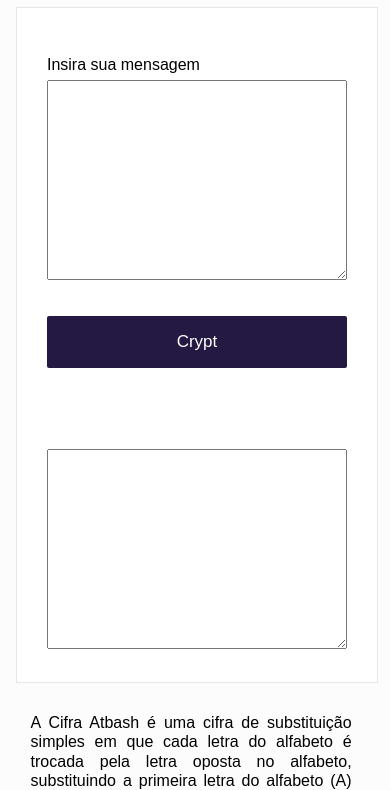
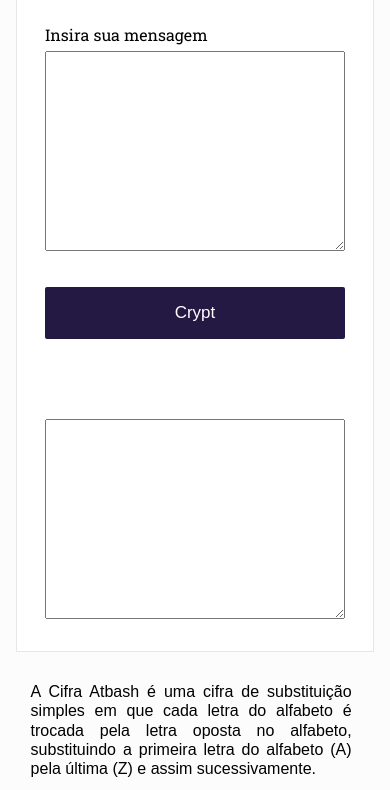
Before and after one commit to williamcouto/atbash-cipher, a plain HTML site: page index.html in a window 390 px wide. Shown: the part 112-902 px from the top of the page. Drawn offline with Linux system fonts and the light colour scheme.

Commit message:
Update CSS

```diff
--- a/style.css
+++ b/style.css
@@ -8,7 +8,7 @@
 h1{
     font-family: 'Roboto Slab', Arial, Helvetica, sans-serif;
     text-align: left;
-    margin: 43px 0px 0px 4%;
+    margin: 12px 0px 0px 4%;
     font-size: 30pt;
     padding-left: 20px;
     border-left: 7px solid #231942;
@@ -77,7 +77,7 @@ input[type="button"]{
 }
 
 label{
-    font-family: '', Arial, Helvetica, sans-serif;
+    font-family: 'Roboto Slab', Arial, Helvetica, sans-serif;
 }
 
 footer{
@@ -100,7 +100,7 @@ footer a{
         display: flex;
         flex-direction: column;
         align-items: center;
-        width: 93vw;
+        width: 92vw;
         height: 80vh;
         margin: 6% 0px 0px 4%;
     }
```
